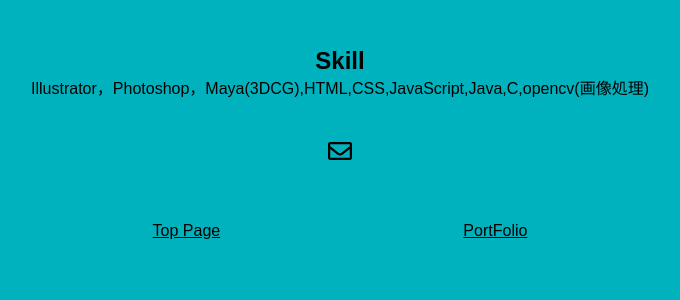
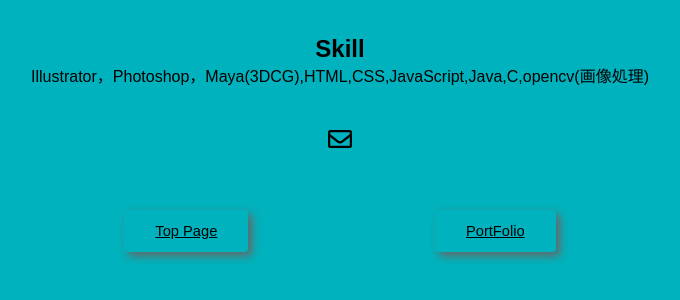
Before and after one commit to takaki7255/portfolio, a website: page index1.html in a window 1280 px wide. Shown: the part 406-706 px from the top of the page, without its empty margins (300-980 px from the left). Drawn offline with Linux system fonts and the light colour scheme.

Commit message:
style1.cssの修正

```diff
--- a/style1.scss
+++ b/style1.scss
@@ -80,11 +80,23 @@
                     list-style: none;
 
                     a{
-                        color: black;
-                        transition: 0.6 color;
+                        display       : inline-block;
+                        border-radius : 5%;          /* 角丸       */
+                        font-size     : 11pt;        /* 文字サイズ */
+                        text-align    : center;      /* 文字位置   */
+                        cursor        : pointer;     /* カーソル   */
+                        padding       : 12px 29px;   /* 余白       */
+                        background    : #00b2bd;     /* 背景色     */
+                        color         : #000000;     /* 文字色     */
+                        line-height   : 1em;         /* 1行の高さ  */
+                        transition    : .3s;         /* なめらか変化 */
+                        box-shadow    : 4px 4px 8px #666666;  /* 影の設定 */
+                        border        : 2px solid #00b2bd;    /* 枠の指定 */
                     }
                     a:hover{
-                        color: #f00;
+                        box-shadow    : none;        /* カーソル時の影消去 */
+                        color         : #00b2bd;     /* 背景色     */
+                        background    : #ffffff;     /* 文字色     */
                     }
                 }
             }
```
Also changed, not shown: style/style1.css, 1 other file.
